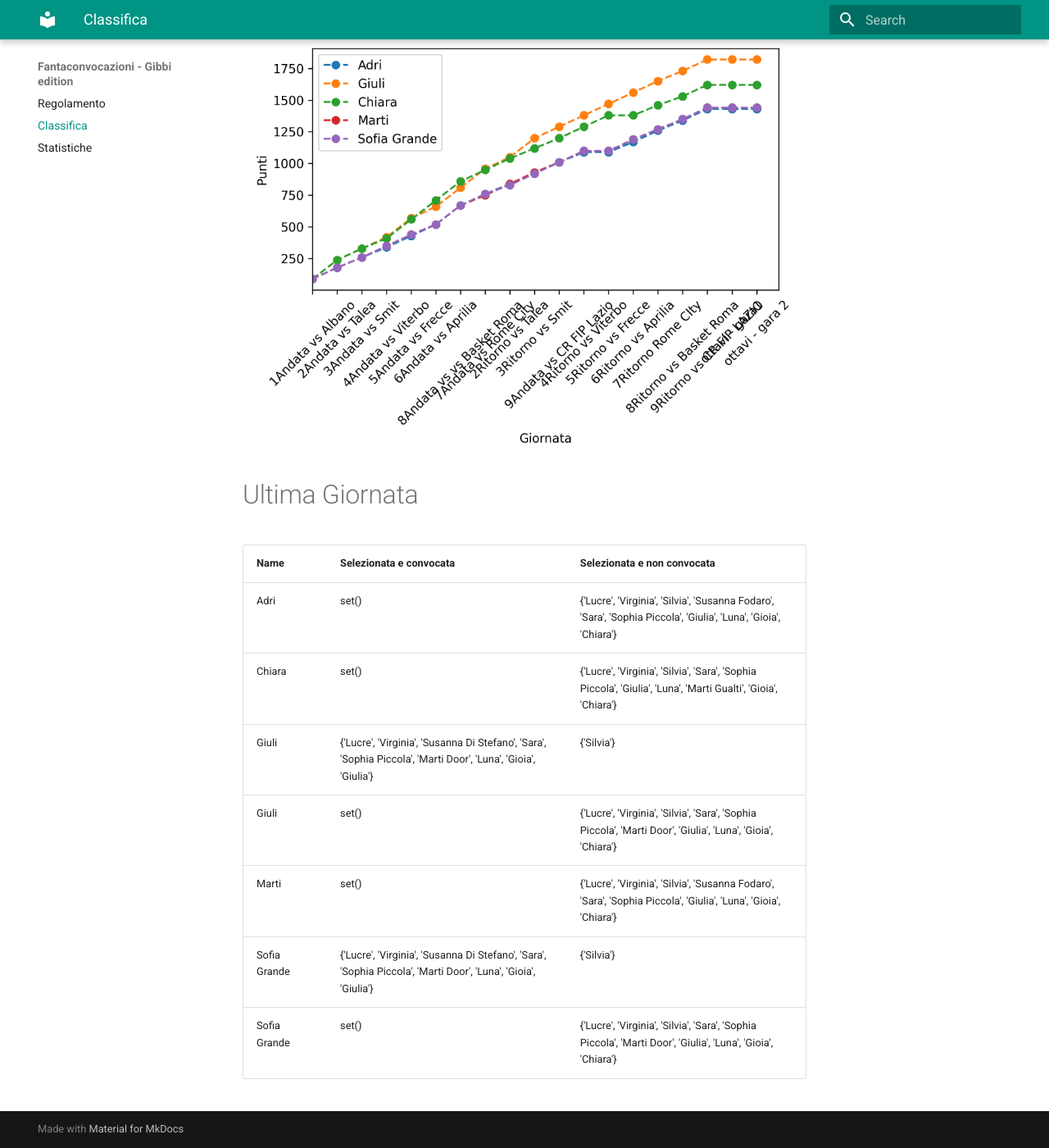
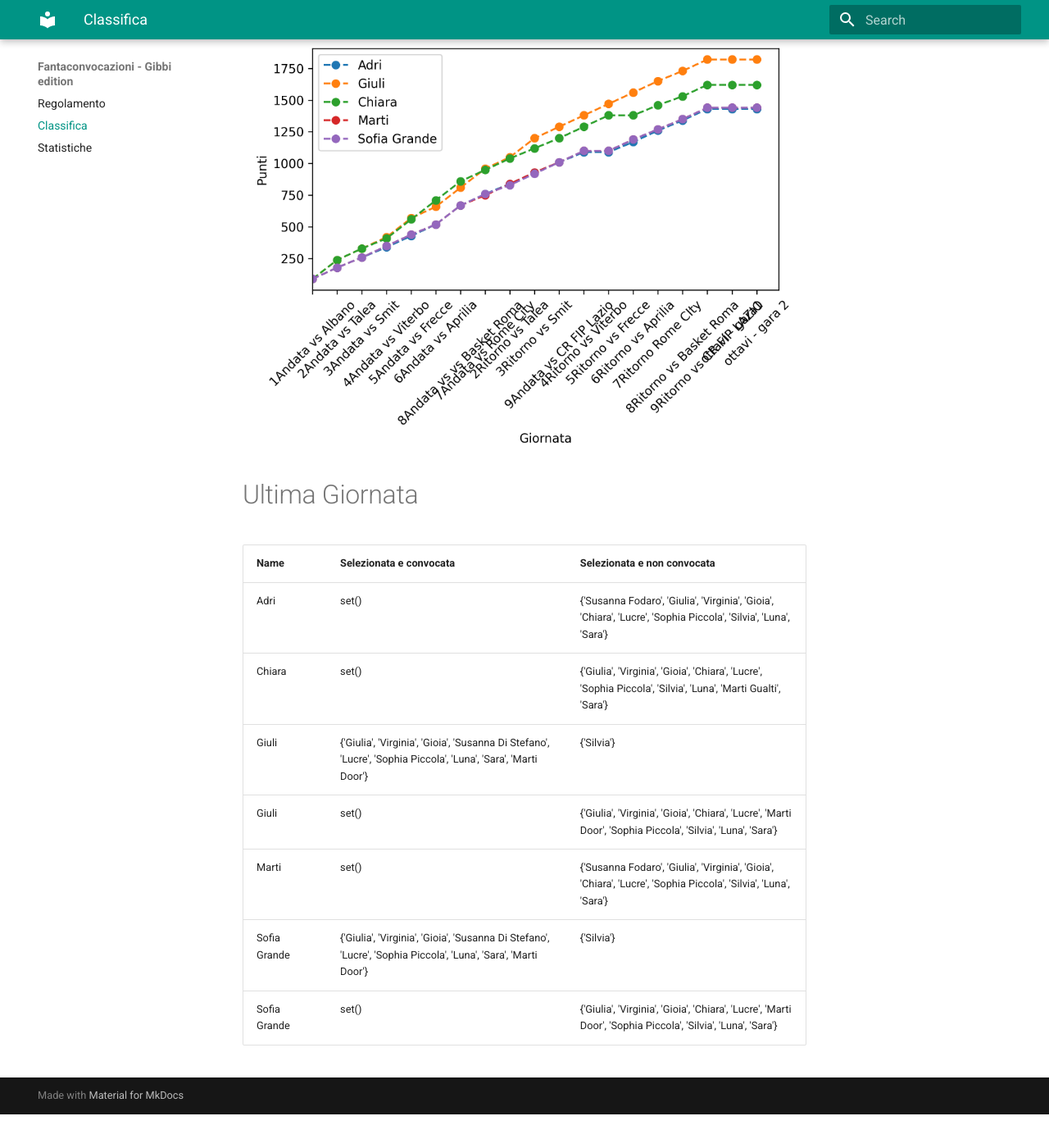
Before and after one commit to martinig94/fantagibbi, an MkDocs documentation site: the page built from docs/Classifica.md, in a window 1280 px wide and 1400 px high, scrolled down 565 px. Shown: the whole window at 82% size. Built offline with MkDocs 1.6.1 and Material for MkDocs 9.7.7, drawn with Linux system fonts in a browser that asks for light colours; after the commit the page ends 1924 px from its top, so only the background shows below that.

Commit message:
Auto-update from main.py

```diff
--- a/docs/Classifica.md
+++ b/docs/Classifica.md
@@ -18,11 +18,11 @@
 <!-- START_TABLE CORRECT -->
 | Name         | Selezionata e convocata                                                                                        | Selezionata e non convocata                                                                                      |
 |:-------------|:---------------------------------------------------------------------------------------------------------------|:-----------------------------------------------------------------------------------------------------------------|
-| Adri         | set()                                                                                                          | {'Lucre', 'Virginia', 'Silvia', 'Susanna Fodaro', 'Sara', 'Sophia Piccola', 'Giulia', 'Luna', 'Gioia', 'Chiara'} |
-| Chiara       | set()                                                                                                          | {'Lucre', 'Virginia', 'Silvia', 'Sara', 'Sophia Piccola', 'Giulia', 'Luna', 'Marti Gualti', 'Gioia', 'Chiara'}   |
-| Giuli        | {'Lucre', 'Virginia', 'Susanna Di Stefano', 'Sara', 'Sophia Piccola', 'Marti Door', 'Luna', 'Gioia', 'Giulia'} | {'Silvia'}                                                                                                       |
-| Giuli        | set()                                                                                                          | {'Lucre', 'Virginia', 'Silvia', 'Sara', 'Sophia Piccola', 'Marti Door', 'Giulia', 'Luna', 'Gioia', 'Chiara'}     |
-| Marti        | set()                                                                                                          | {'Lucre', 'Virginia', 'Silvia', 'Susanna Fodaro', 'Sara', 'Sophia Piccola', 'Giulia', 'Luna', 'Gioia', 'Chiara'} |
-| Sofia Grande | {'Lucre', 'Virginia', 'Susanna Di Stefano', 'Sara', 'Sophia Piccola', 'Marti Door', 'Luna', 'Gioia', 'Giulia'} | {'Silvia'}                                                                                                       |
-| Sofia Grande | set()                                                                                                          | {'Lucre', 'Virginia', 'Silvia', 'Sara', 'Sophia Piccola', 'Marti Door', 'Giulia', 'Luna', 'Gioia', 'Chiara'}     |
+| Adri         | set()                                                                                                          | {'Susanna Fodaro', 'Giulia', 'Virginia', 'Gioia', 'Chiara', 'Lucre', 'Sophia Piccola', 'Silvia', 'Luna', 'Sara'} |
+| Chiara       | set()                                                                                                          | {'Giulia', 'Virginia', 'Gioia', 'Chiara', 'Lucre', 'Sophia Piccola', 'Silvia', 'Luna', 'Marti Gualti', 'Sara'}   |
+| Giuli        | {'Giulia', 'Virginia', 'Gioia', 'Susanna Di Stefano', 'Lucre', 'Sophia Piccola', 'Luna', 'Sara', 'Marti Door'} | {'Silvia'}                                                                                                       |
+| Giuli        | set()                                                                                                          | {'Giulia', 'Virginia', 'Gioia', 'Chiara', 'Lucre', 'Marti Door', 'Sophia Piccola', 'Silvia', 'Luna', 'Sara'}     |
+| Marti        | set()                                                                                                          | {'Susanna Fodaro', 'Giulia', 'Virginia', 'Gioia', 'Chiara', 'Lucre', 'Sophia Piccola', 'Silvia', 'Luna', 'Sara'} |
+| Sofia Grande | {'Giulia', 'Virginia', 'Gioia', 'Susanna Di Stefano', 'Lucre', 'Sophia Piccola', 'Luna', 'Sara', 'Marti Door'} | {'Silvia'}                                                                                                       |
+| Sofia Grande | set()                                                                                                          | {'Giulia', 'Virginia', 'Gioia', 'Chiara', 'Lucre', 'Marti Door', 'Sophia Piccola', 'Silvia', 'Luna', 'Sara'}     |
 <!-- END_TABLE CORRECT -->
```
